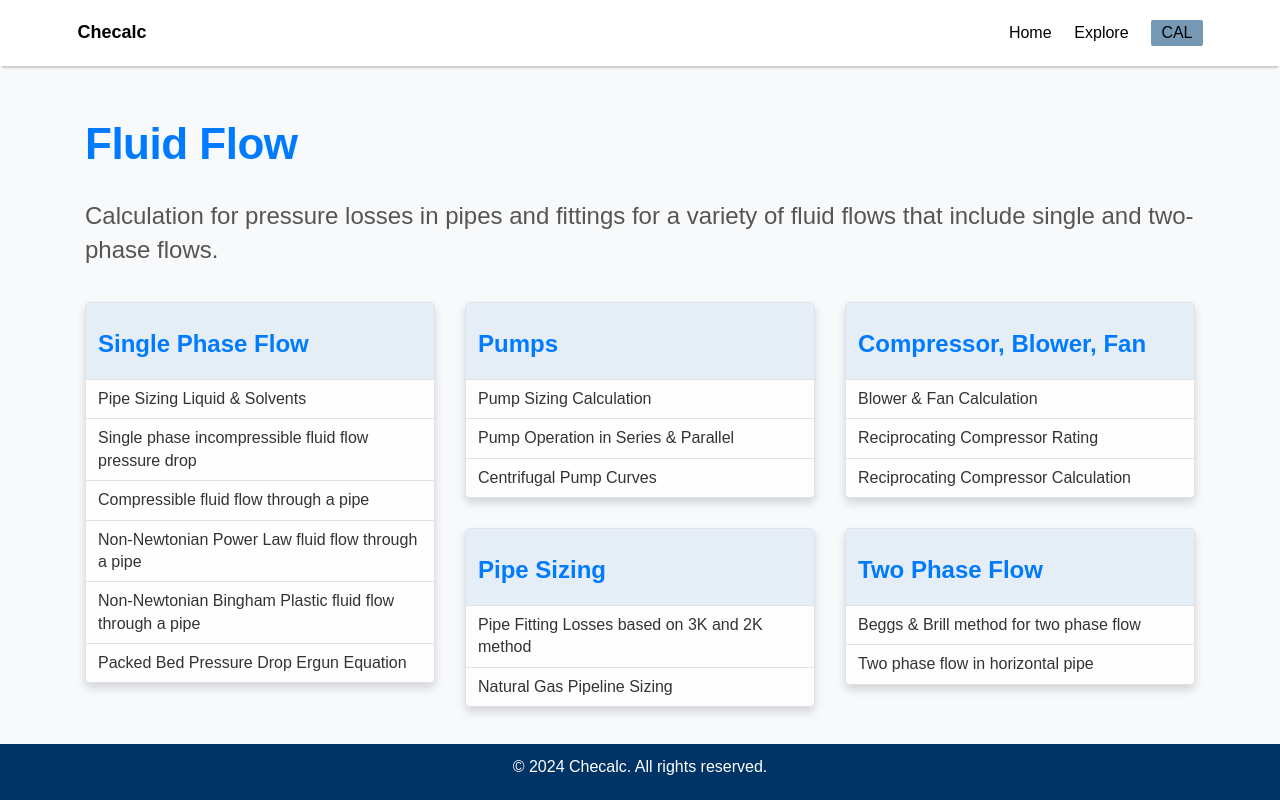
After one commit to asmit557/ChemDevs, a Node server app: page /fluidflow in a window 1280 px wide. The commit adds this page. Run offline with Node 20, Linux system fonts and the light colour scheme.

Commit message:
new feature and new calculation page layout

```diff
--- a/public/javascripts/app.js
+++ b/public/javascripts/app.js
@@ -15,17 +15,39 @@ function scrollToExplore() {
   document.getElementById("explore-section").scrollIntoView({ behavior: 'smooth' });
 }
 
+
+
+
 // JavaScript to toggle dark mode
 function toggleDarkMode() {
+  var body = document.body;
+  var isDarkMode = body.classList.toggle('dark-mode');
 
-  var body = document.body;
-  body.classList.toggle('dark-mode');
+  // Save dark mode preference in Local Storage
+  localStorage.setItem('darkMode', isDarkMode ? 'true' : 'false');
+
+  // Dispatch a custom event to notify other pages about the dark mode change
+  var darkModeChangeEvent = new CustomEvent('darkModeChange', { detail: isDarkMode });
+  document.dispatchEvent(darkModeChangeEvent);
 
   // Toggle button text based on current mode
   var button = document.getElementById('dark-mode-button');
-  if (body.classList.contains('dark-mode')) {
-    button.innerText = 'Light Mode';
+  button.innerText = isDarkMode ? 'Light Mode' : 'Dark Mode';
+
+  // Add transition to body background-color property
+  body.style.transition = 'background-color 0.3s ease'; // Adjust the duration and easing as needed
+  navbar.style.transition = 'background-color 1.5s ease'; // Adjust the duration and easing as needed
+  footer.style.transition = 'background-color 1.5s ease'; // Adjust the duration and easing as needed
+}
+
+// Listen for dark mode change event from other pages
+document.addEventListener('darkModeChange', function(event) {
+  var isDarkMode = event.detail;
+  var body = document.body;
+
+  if (isDarkMode) {
+    body.classList.add('dark-mode');
   } else {
-    button.innerText = 'Dark Mode';
+    body.classList.remove('dark-mode');
   }
-}
+});
--- /dev/null
+++ b/public/stylesheets/fluidflow.css
@@ -0,0 +1,106 @@
+html {
+    font-size: 62.5% !important;
+    scroll-behavior: smooth;
+  }
+
+  body {
+    transition: background-color 0.3s ease;
+    font-family: "Inter", sans-serif;
+    line-height: 1;
+    font-weight: 400;
+    background-color: #f8f9fa !important; /* Updated background color */
+  }
+
+  .heading-primary {
+    font-weight: 700;
+    color: #007bff; /* Updated primary color */
+    letter-spacing: -0.5px;
+    font-size: 4.4rem;
+    line-height: 1.05;
+    margin-bottom: 3.2rem;
+  }
+
+  .heading-description {
+    font-size: 2.4rem;
+    line-height: 1.4;
+    color: #555;
+    margin-bottom: 3.6rem;
+  }
+
+  .section-list {
+    padding-top: 5.5rem;
+    margin-bottom: 5.4rem;
+  }
+
+  .card {
+    border: 1px solid #dee2e6; /* Updated border color */
+    border-radius: 5px;
+    overflow: hidden;
+    background-color: #fff; /* Updated card background color */
+    transition: transform 0.3s ease; /* Add transition for hover effect */
+  }
+
+  .card:hover {
+    transform: scale(1.05); /* Scale up on hover */
+  }
+
+  .list-title {
+    background: #e5edf6; /* Updated background color */
+    font-size: 2.4rem;
+    line-height: 1.4;
+    color: #333;
+    color: #007bff; /* Updated primary color */
+    font-weight: 600;
+    padding: 2.4rem 2.4rem 1.8rem 1.2rem;
+    margin-bottom: 0;
+  }
+
+  .list-group-item {
+    border: 1px solid #dee2e6; /* Updated border color */
+    font-size: 1.6rem;
+    font-weight: 500;
+    padding: 0.8rem 0.8rem 0.8rem 1.2rem;
+    line-height: 1.4;
+    color: #333; /* Updated text color */
+  }
+
+  .list-group-item:hover {
+    background-color: #f1f1f1; /* Updated hover background color */
+  }
+
+ /* Dark Mode */
+.dark-mode {
+    background-color: #27374D !important; /* Dark background color */
+    color: #DDE6ED !important; /* Light text color */
+  }
+
+  .dark-mode .heading-primary {
+    color: #DDE6ED; /* Accent color */
+  }
+
+  .dark-mode .heading-description {
+    color: #9DB2BF; /* Accent color */
+  }
+
+  .dark-mode .card {
+    border: 1px solid #526D82 !important; /* Dark border color */
+    background-color: #526D82 !important; /* Dark card background color */
+  }
+  .dark-mode .card a{
+    background-color: #9DB2BF;
+    color: black;
+  }
+  .dark-mode .list-title {
+    background: #526D82; /* Dark background color */
+    color: #DDE6ED; /* Light text color */
+  }
+
+  .dark-mode .list-group-item {
+    border: 1px solid #526D82; /* Dark border color */
+    color: #DDE6ED; /* Light text color */
+  }
+
+  .dark-mode .list-group-item:hover {
+    color: rgb(244, 242, 242);
+    background-color: #526D82; /* Dark hover background color */
+  }
--- /dev/null
+++ b/public/stylesheets/footer.css
@@ -0,0 +1,28 @@
+body {
+  transition: background-color 0.3s ease;
+    font-family: Arial, sans-serif;
+    margin: 0;
+    padding: 0;
+    background-color: #c4c4c4; /* Background color for the entire page */
+  }
+footer{
+    position: fixed;
+    bottom: 0;
+    width: 100%;
+    background-color: #003366; /* Dark background color for the footer */
+    color: #fff; /* Text color for the footer */
+    padding: 15px 0;
+    text-align: center;
+    font-size: medium;
+
+}
+/* Dark Mode */
+.dark-mode body {
+  background-color: #27374D; /* Dark background color for the entire page */
+  color: #DDE6ED; /* Light text color */
+}
+
+.dark-mode footer {
+  background-color: #526D82; /* Dark background color for the footer */
+  color: #DDE6ED; /* Light text color for the footer */
+}
--- /dev/null
+++ b/public/stylesheets/navbar.css
@@ -0,0 +1,78 @@
+body {
+  transition: background-color 0.3s ease;
+    font-family: Arial, sans-serif;
+    margin: 0;
+    padding: 0;
+    background-color: #c4c4c4; /* Background color for the entire page */
+  }
+  .navcontainer{
+    display: flex;
+    justify-content: space-between;
+  }
+
+  /* Navigation Bar Styles */
+
+  .navbar {
+
+    background-color: #ffffff;
+    color: #000000; /* Text color for the navbar */
+
+    padding: 20px 0;
+    position: sticky;
+    top: 0;
+    z-index: 1000; /* Ensure the navbar is above other content */
+    box-shadow: 0 4px 2px -2px rgba(0, 0, 0, 0.2);
+  }
+  .navbar h1 {
+    margin: 0;
+    font-size: large;
+    font-weight: 600;
+  }
+
+  .navbar ul {
+    list-style-type: none;
+    padding: 0;
+    margin: 0;
+  }
+
+  .navbar ul li {
+    display: inline;
+    margin-left: 20px;
+  }
+
+  .navbar ul li a {
+    font-size: medium;
+    text-decoration: none;
+    color: #000000;
+  }
+  .box-behind {
+
+    display: inline-block;
+    padding: 5px 10px;
+    background-color: #7599b5;
+
+    border-radius: 2px;
+  }
+  /* Dark Mode */
+.dark-mode body {
+  background-color: #27374D; /* Dark background color for the entire page */
+  color: #DDE6ED; /* Light text color */
+}
+
+
+.dark-mode .navbar {
+  background-color: #526D82; /* Dark background color for the navbar */
+  color: #DDE6ED; /* Light text color for the navbar */
+  box-shadow: 0 4px 2px -2px rgba(0, 0, 0, 0.2); /* Dark shadow for the navbar */
+}
+.dark-mode .box-behind{
+  background-color:  #27333d; /* Background color of the box */;
+}
+
+.dark-mode .navbar h1 {
+  color: #DDE6ED; /* Light text color for heading in navbar */
+}
+
+.dark-mode .navbar ul li a {
+  color: #DDE6ED; /* Light text color for navbar links */
+}
--- /dev/null
+++ b/views/fluidflow.ejs
@@ -0,0 +1,165 @@
+<!DOCTYPE html>
+<html lang="en">
+<head>
+    <meta charset="UTF-8">
+    <meta name="viewport" content="width=device-width, initial-scale=1.0">
+    <title>Fluid Flow Calculations</title>
+
+    <link
+      href="https://cdn.jsdelivr.net/npm/bootstrap@5.1.3/dist/css/bootstrap.min.css"
+      rel="stylesheet"
+      integrity="sha384-1BmE4kWBq78iYhFldvKuhfTAU6auU8tT94WrHftjDbrCEXSU1oBoqyl2QvZ6jIW3"
+      crossorigin="anonymous"
+    />
+    <link rel="stylesheet" href="/stylesheets/navbar.css">
+
+     <link rel="stylesheet" href="\stylesheets\footer.css">
+     <link rel="stylesheet" href="\stylesheets\fluidflow.css">
+     <script>
+        // Function to apply dark mode based on user preference from Local Storage
+        function applyDarkModeFromStorage() {
+          var isDarkMode = localStorage.getItem('darkMode') === 'true';
+          var body = document.body;
+
+          if (isDarkMode) {
+            body.classList.add('dark-mode');
+          } else {
+            body.classList.remove('dark-mode');
+          }
+        }
+
+        // Apply dark mode when the page loads
+        document.addEventListener('DOMContentLoaded', function() {
+          applyDarkModeFromStorage();
+        });
+      </script>
+</head>
+<body class="d-flex flex-column h-100 size">
+    <header>
+        <%- include('navbar.ejs') %>
+    </header>
+    <main>
+      <section class="section-list">
+        <div class="container px-4 ">
+          <h1 class="heading-primary mx-md-n5">Fluid Flow</h1>
+          <p class="heading-description col-12 col-xxl-8">
+            Calculation for pressure losses in pipes and fittings for a variety
+            of fluid flows that include single and two-phase flows.
+          </p>
+
+          <div class="row g-5" data-masonry='{"percentPosition": true }'>
+            <!-- Col Starts -->
+            <div class="col-md-6 col-lg-4">
+              <div class="card shadow">
+                <p class="list-title">Single Phase Flow</p>
+                <ul class="list-group list-group-flush">
+                  <a href="pipe_sizing.html" class="list-group-item list-group-item-action list-group-item-light">
+                    Pipe Sizing Liquid &amp; Solvents
+                  </a>
+
+                  <a href="fluid_flow_single_phase.html" class="list-group-item list-group-item-action list-group-item-light">
+                    Single phase incompressible fluid flow pressure drop
+                  </a>
+                  <a href="fluid_flow_compressible.html" class="list-group-item list-group-item-action list-group-item-light">
+                    Compressible fluid flow through a pipe
+                  </a>
+                  <a href="fluid_flow_power_law.html" class="list-group-item list-group-item-action list-group-item-light">
+                    Non-Newtonian Power Law fluid flow through a pipe
+                  </a>
+                  <a href="fluid_flow_bingham_plastic.html" class="list-group-item list-group-item-action list-group-item-light">
+                    Non-Newtonian Bingham Plastic fluid flow through a pipe
+                  </a>
+                  <a href="solved/packed_bed.html" class="list-group-item list-group-item-action list-group-item-light">
+                    Packed Bed Pressure Drop Ergun Equation
+                  </a>
+                </ul>
+              </div>
+            </div>
+            <!-- Col Ends -->
+
+            <!-- Col Starts -->
+            <div class="col-md-6 col-lg-4">
+              <div class="card shadow">
+                <p class="list-title">Pumps</p>
+                <ul class="list-group list-group-flush">
+                  <a href="calc/pump.html" class="list-group-item list-group-item-action list-group-item-light">
+                    Pump Sizing Calculation
+                  </a>
+                  <a href="solved/pumpOp.html" class="list-group-item list-group-item-action list-group-item-light">
+                    Pump Operation in Series &amp; Parallel
+                  </a>
+                  <a href="solved/pumpCurve.html" class="list-group-item list-group-item-action list-group-item-light">
+                    Centrifugal Pump Curves
+                  </a>
+                </ul>
+              </div>
+            </div>
+            <!-- Col Ends -->
+
+            <!-- Col Starts -->
+            <div class="col-md-6 col-lg-4">
+              <div class="card shadow">
+                <p class="list-title">Compressor, Blower, Fan</p>
+                <ul class="list-group list-group-flush">
+                  <a href="fan.html" class="list-group-item list-group-item-action list-group-item-light">
+                    Blower &amp; Fan Calculation
+                  </a>
+                  <a href="calc/recipRating.html" class="list-group-item list-group-item-action list-group-item-light">
+                    Reciprocating Compressor Rating
+                  </a>
+                  <a href="calc/compress.html" class="list-group-item list-group-item-action list-group-item-light">
+                    Reciprocating Compressor Calculation
+                  </a>
+                </ul>
+              </div>
+            </div>
+            <!-- Col Ends -->
+            <!-- Col Starts -->
+            <div class="col-md-6 col-lg-4">
+              <div class="card shadow">
+                <p class="list-title">Pipe Sizing</p>
+                <ul class="list-group list-group-flush">
+                  <a href="fluid_flow_fitting_losses.html" class="list-group-item list-group-item-action list-group-item-light">
+                    Pipe Fitting Losses based on 3K and 2K method
+                  </a>
+                  <a href="solved/gasPipeSizing.html" class="list-group-item list-group-item-action list-group-item-light">
+                    Natural Gas Pipeline Sizing
+                  </a>
+                </ul>
+              </div>
+            </div>
+            <!-- Col Ends -->
+            <!-- Col Starts -->
+            <div class="col-md-6 col-lg-4">
+              <div class="card shadow">
+                <p class="list-title">Two Phase Flow</p>
+                <ul class="list-group list-group-flush">
+                  <a href="fluid_flow_beggs_brill.html" class="list-group-item list-group-item-action list-group-item-light">
+                    Beggs &amp; Brill method for two phase flow
+                  </a>
+                  <a href="fluid_flow_two_phase.html" class="list-group-item list-group-item-action list-group-item-light">
+                    Two phase flow in horizontal pipe
+                  </a>
+                </ul>
+              </div>
+            </div>
+
+          </div>
+        </div>
+      </section>
+    </main>
+    <%- include('footer.ejs') %>
+    <script src="/javascripts/app.js"></script>
+    <script
+    src="https://cdn.jsdelivr.net/npm/bootstrap@5.1.3/dist/js/bootstrap.bundle.min.js"
+    integrity="sha384-ka7Sk0Gln4gmtz2MlQnikT1wXgYsOg+OMhuP+IlRH9sENBO0LRn5q+8nbTov4+1p"
+    crossorigin="anonymous"
+  ></script>
+  <script
+    src="https://cdn.jsdelivr.net/npm/masonry-layout@4.2.2/dist/masonry.pkgd.min.js"
+    integrity="sha384-GNFwBvfVxBkLMJpYMOABq3c+d3KnQxudP/mGPkzpZSTYykLBNsZEnG2D9G/X/+7D"
+    crossorigin="anonymous"
+    async
+  ></script>
+</body>
+</html>
--- /dev/null
+++ b/views/footer.ejs
@@ -0,0 +1,21 @@
+<!DOCTYPE html>
+<html lang="en">
+  <head>
+    <meta charset="UTF-8" />
+    <meta name="viewport" content="width=device-width, initial-scale=1.0" />
+    <title>Checalc</title>
+    <link rel="stylesheet" href="/stylesheets/footer.css" />
+    <link
+      href="https://unpkg.com/ionicons@4.5.10-0/dist/css/ionicons.min.css"
+      rel="stylesheet"
+    />
+  </head>
+  <body>
+    <footer>
+      <div class="container">
+        <p>&copy; 2024 Checalc. All rights reserved.</p>
+      </div>
+    </footer>
+    <script src="/javascripts/app.js"></script>
+  </body>
+</html>
--- /dev/null
+++ b/views/navbar.ejs
@@ -0,0 +1,27 @@
+<!DOCTYPE html>
+<html lang="en">
+<head>
+  <meta charset="UTF-8">
+  <meta name="viewport" content="width=device-width, initial-scale=1.0">
+  <title>Checalc</title>
+  <link rel="stylesheet" href="/stylesheets/navbar.css">
+  <link href="https://unpkg.com/ionicons@4.5.10-0/dist/css/ionicons.min.css" rel="stylesheet">
+
+</head>
+<body>
+    <section class="parallax">
+  <!-- Navigation Bar -->
+  <nav class="navbar" id="navbar">
+    <div class="container navcontainer">
+      <h1>Checalc</h1>
+      <ul>
+        <li><a href="index">Home</a></li>
+        <li><a href="index" onclick="scrollToExplore()">Explore</a></li>
+        <li><a href="#" id="dark-mode-button" onclick="toggleDarkMode()" class="box-behind">CAL</a></li>
+      </ul>
+    </div>
+  </nav>
+  <script src="/javascripts/app.js"></script>
+
+</body>
+</html>
```
Also changed, not shown: public/stylesheets/styles.css (+87 -40 lines), script.js (+8 -0 lines), views/index.ejs (+23 -9 lines).
